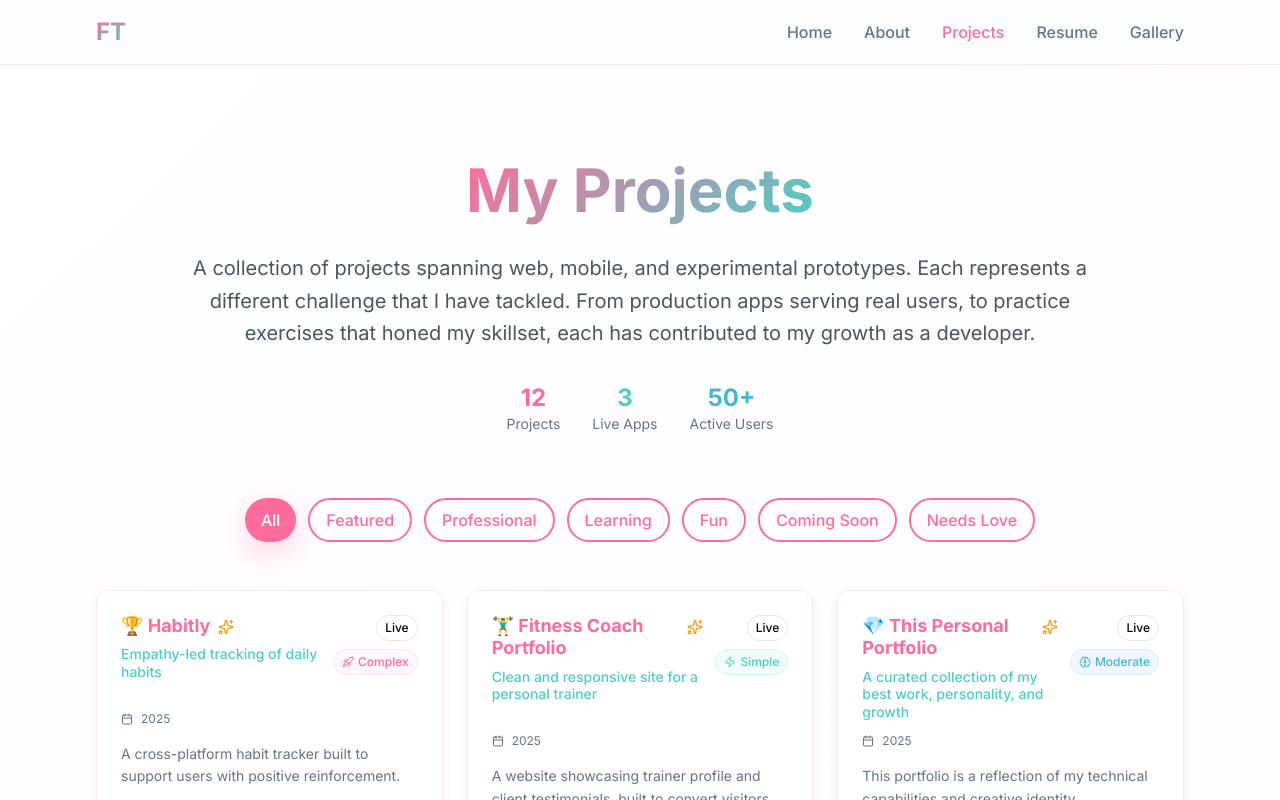
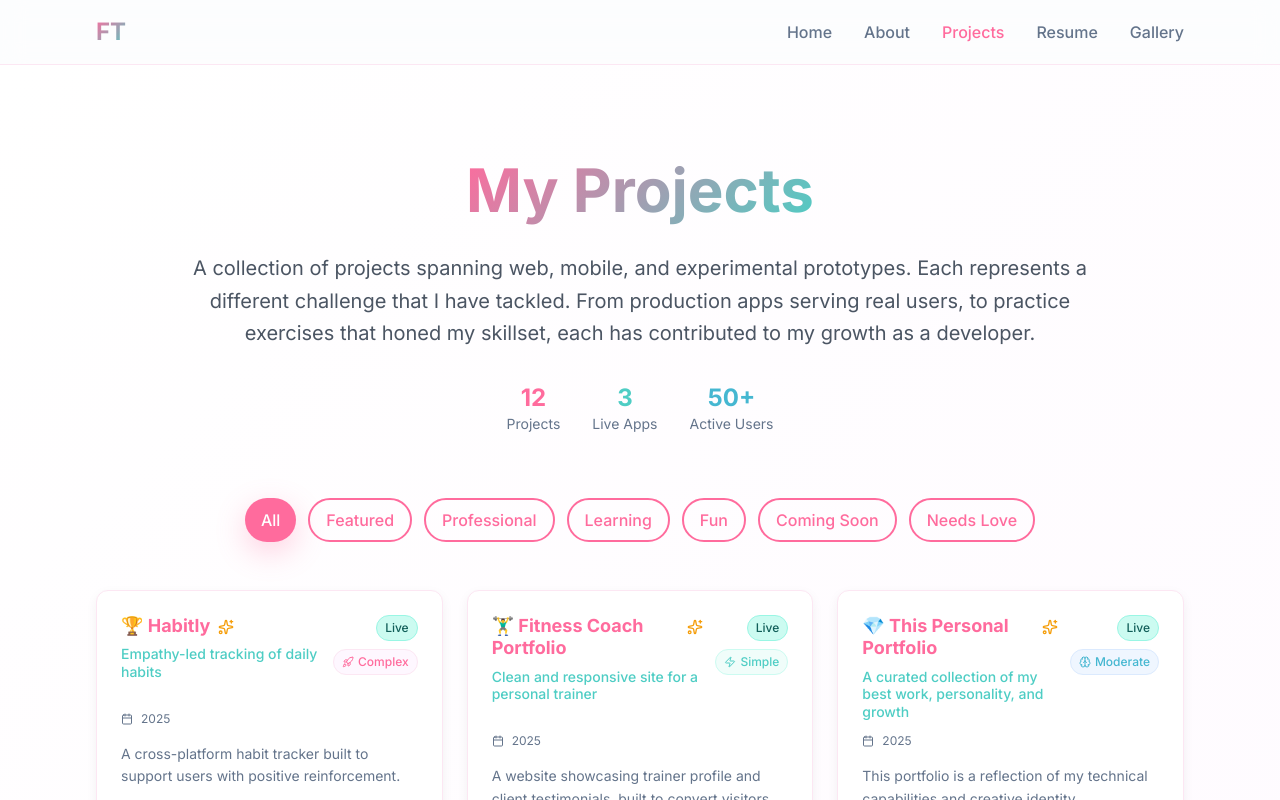
Before and after one commit to ftiannn/heyft-portfolio, a Next.js app: page /projects in a window 1280 px wide. Shown: the top 800 px of the page. Built offline with nearby package versions, Linux system fonts and the light colour scheme.

Commit message:
fix colour in projects page

```diff
--- a/src/constants/projects.ts
+++ b/src/constants/projects.ts
@@ -90,7 +90,7 @@ export const projects: Project[] = [
                 "heading": "Project Background",
                 "content": [
                     "Commissioned by a fitness coach to improve his personal branding and credibility by building a website, creating a digital channel for client bookings.",
-                    "The site needed to reflect the trainer’s expertise and credentials while ensuring a seamless user journey from landing page to booking confirmation."
+                    "The site needed to reflect the trainer's expertise and credentials while ensuring a seamless user journey from landing page to booking confirmation."
                 ]
             },
             {
@@ -121,7 +121,7 @@ export const projects: Project[] = [
                 "heading": "Current Status",
                 "content": [
                     "The page went live in March 2025, and has become a main channel used to attract and engage prospective clients (search engine optimized and posted on social media).",
-                    "Client bookings have increased by 30% since launch, with positive feedback on the site’s usability and design.",
+                    "Client bookings have increased by 30% since launch, with positive feedback on the site's usability and design.",
                     "Ongoing maintenance for content updates and performance monitoring.",
                 ]
             }
@@ -697,10 +697,10 @@ export const projects: Project[] = [
 export const categories: ProjectCategory[] = ["All", "Featured", "Professional", "Learning", "Fun", "Coming Soon", "Needs Love"];
 
 export const statusColors: Record<ProjectStatus, string> = {
-    "Live": "bg-green-100 text-green-800 border-green-200",
+    "Live": "bg-teal-100 text-teal-800 border-teal-200",
     "In Progress": "bg-blue-100 text-blue-800 border-blue-200",
     "Complete": "bg-purple-100 text-purple-800 border-purple-200",
-    "Learning Project": "bg-yellow-100 text-yellow-800 border-yellow-200",
-    "Needs Revamp": "bg-orange-100 text-orange-800 border-orange-200",
+    "Learning Project": "bg-blue-100 text-blue-800 border-blue-200",
+    "Needs Revamp": "bg-pink-100 text-pink-800 border-pink-200",
     "Planning": "bg-gray-100 text-gray-800 border-gray-200"
 };
```
